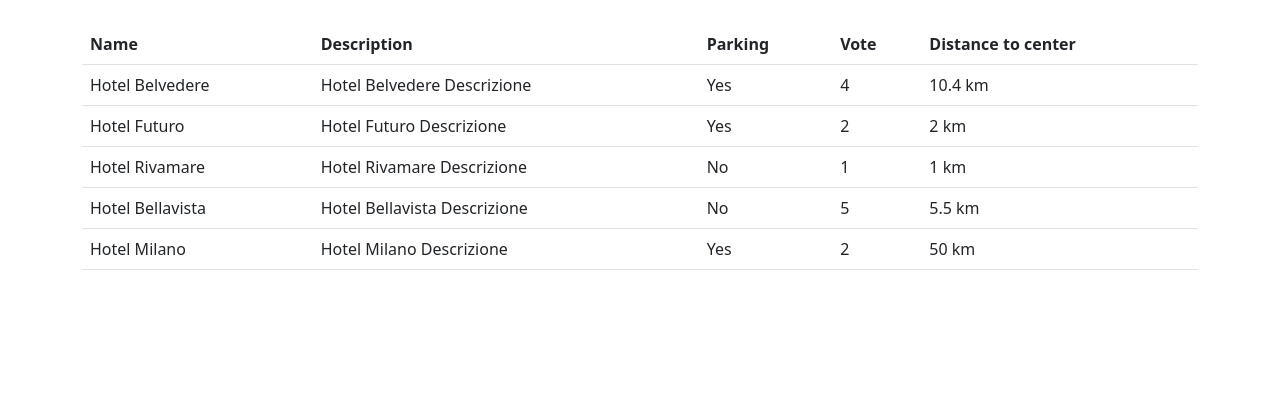
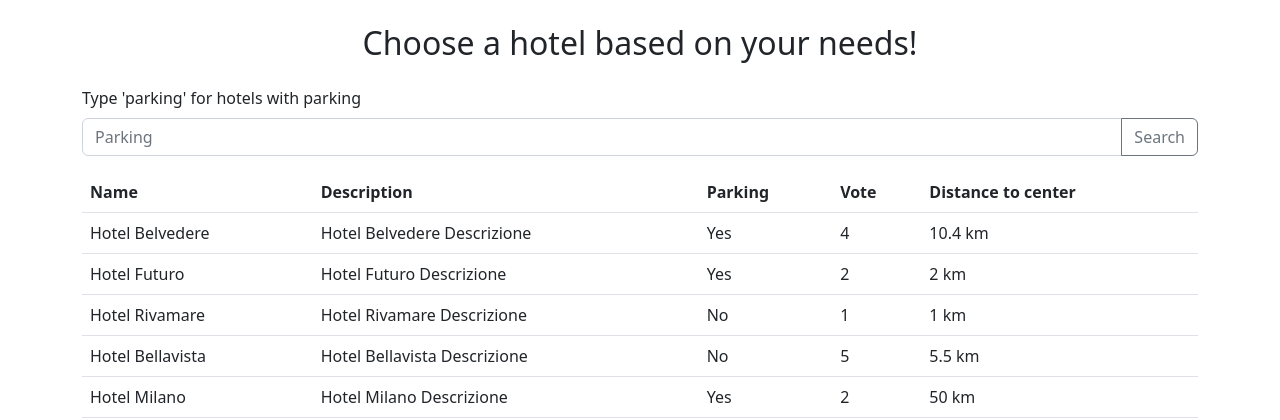
Before and after one commit to maricamola/php-hotel, a PHP site: page / in a window 1280 px wide. Shown: the top 420 px of the page. Run offline with PHP 8.4, Linux system fonts and the light colour scheme.

Commit message:
added bonus

```diff
--- a/index.php
+++ b/index.php
@@ -43,10 +43,21 @@ $hotels = [
     'vote' => 2,
     'distance_to_center' => 50
   ],
-
 ];
 // var_dump($hotels);
 // var_dump($hotels[0]['name'], $hotels[0]['description'], $hotels[0]['parking'], $hotels[0]['vote'], $hotels[0]['distance_to_center']);
+
+//Controlliamo se l'utente ha compilato il form
+if (isset($_POST['search'])) {
+  $search = strtolower(trim($_POST['search'])); // puliamo la stringa di ricerca (strtolower per convertire in minuscolo)
+
+  if ($search === 'parking') {
+    // se l'utente cerca "parking", filtriamo l'array di hotel per quelli che hanno il campo "parking" a true
+    $hotels = array_filter($hotels, function ($hotel) {
+      return $hotel['parking'];
+    });
+  }
+}
 
 ?>
 
@@ -66,6 +77,19 @@ $hotels = [
 <body>
 
   <div class="container mt-4">
+    <span>
+      <h2 class="text-center m-4">Choose a hotel based on your needs!</h2>
+    </span>
+
+    <div>
+      <form method="post"> <label for="search" class="form-label">Type 'parking' for hotels with parking</label>
+        <div class="input-group mb-3"> <input type="text" class="form-control" id="search" name="search"
+            placeholder="Parking"> <button class="btn btn-outline-secondary" type="submit">Search</button>
+        </div>
+      </form>
+    </div>
+
+
     <table class="table">
       <thead>
         <tr>
```
